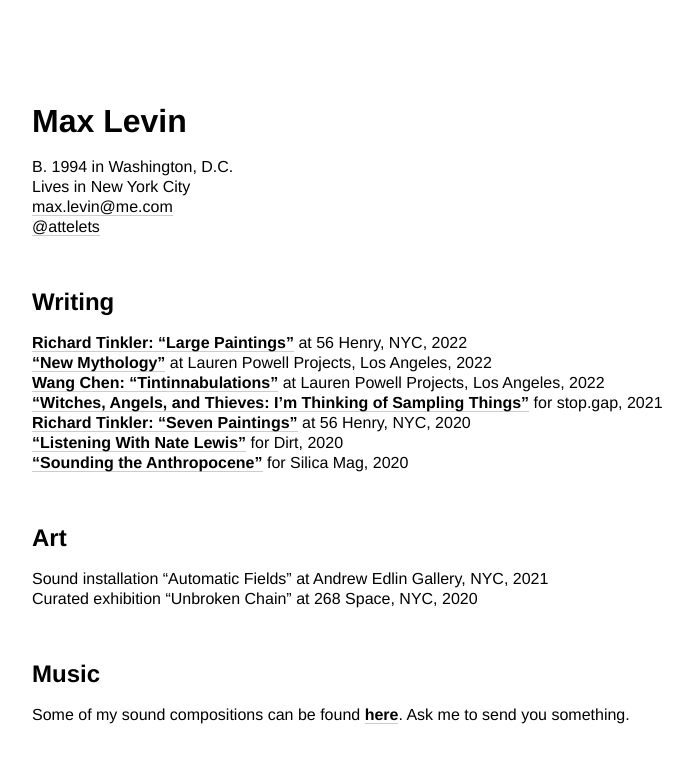
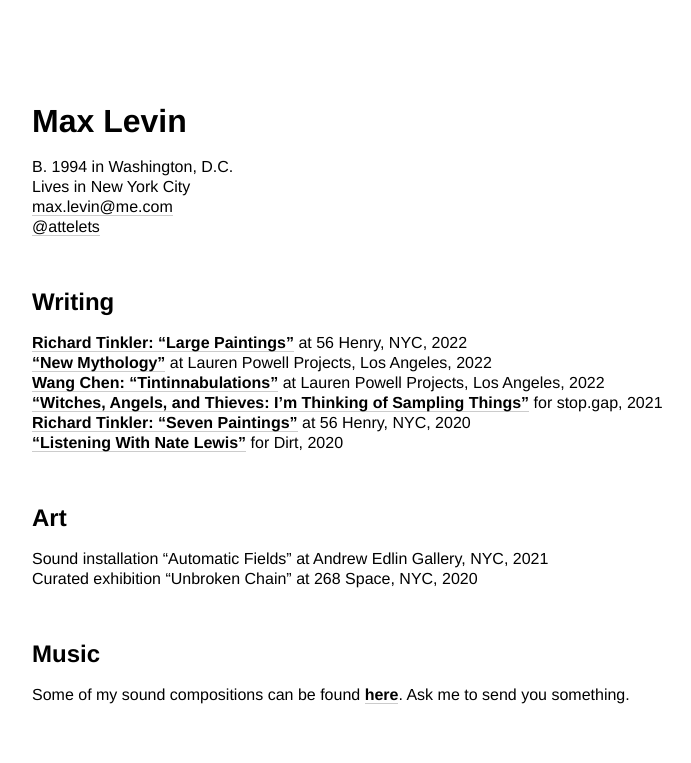
Before and after one commit to minicreative/maxlevin.me, a Jekyll site: the page built from index.md, in a window 1280 px wide. Shown: the top 763 px of the page, without its empty margins (18-709 px from the left). Built offline with Jekyll 4.4.1, drawn with Linux system fonts in a browser that asks for light colours.

Commit message:
Updated Index

```diff
--- a/index.md
+++ b/index.md
@@ -17,7 +17,6 @@ B. 1994 in Washington, D.C.
 <br>**["Witches, Angels, and Thieves: I'm Thinking of Sampling Things"](https://www.owenchristoph.com/shop/stopgap003)** for stop.gap, 2021
 <br>**[Richard Tinkler: "Seven Paintings"](https://56henry.nyc/exhibitions/seven-paintings)** at 56 Henry, NYC, 2020
 <br>**["Listening With Nate Lewis"](https://www.dirtdmv.com/writing/2020/5/31/listening-with-nate-lewis)** for Dirt, 2020
-<br>**["Sounding the Anthropocene"](https://www.silicamag.com/gallery/sounding-the-anthropocene)** for Silica Mag, 2020
 
 ## Art
 
```
